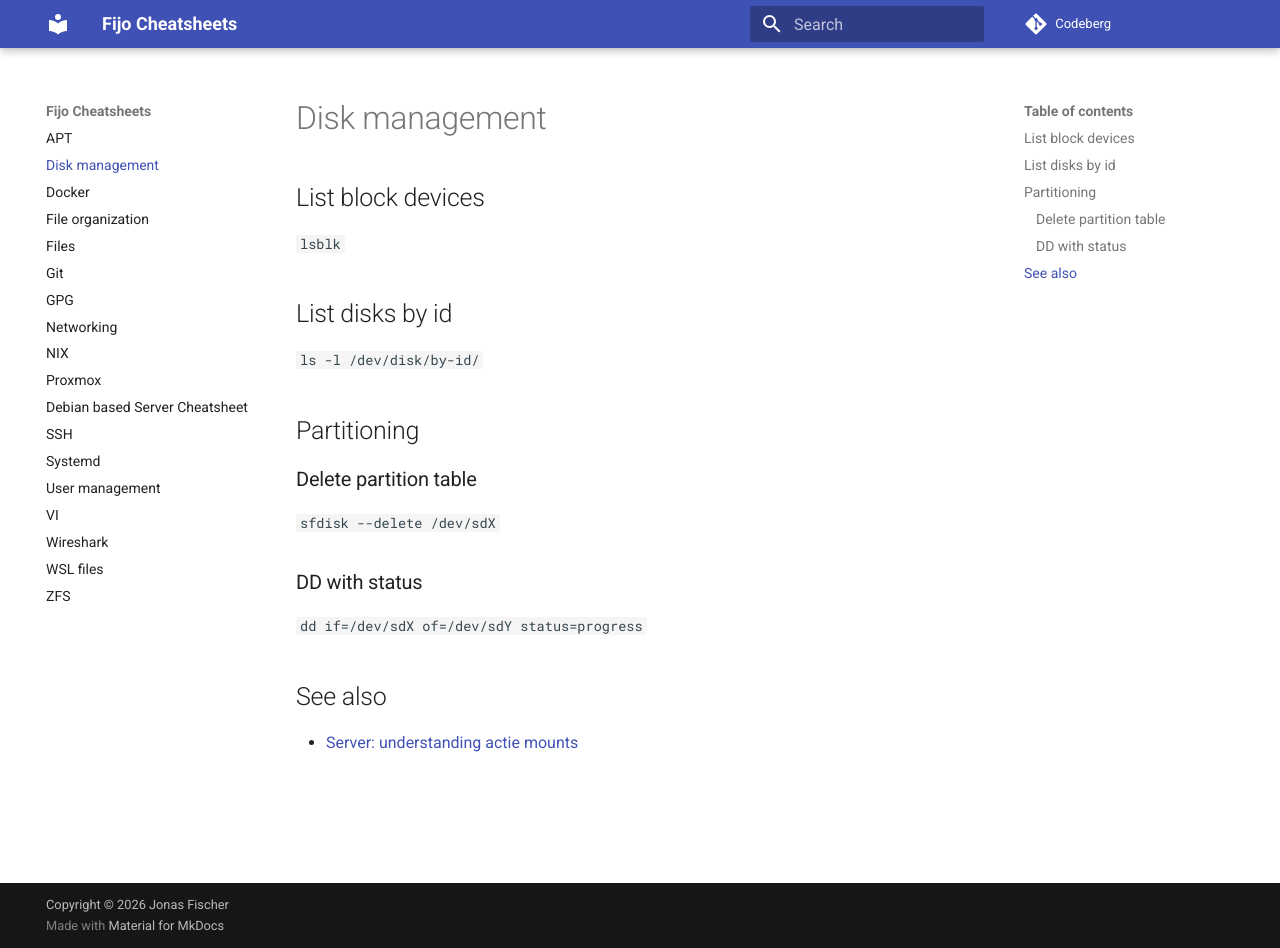
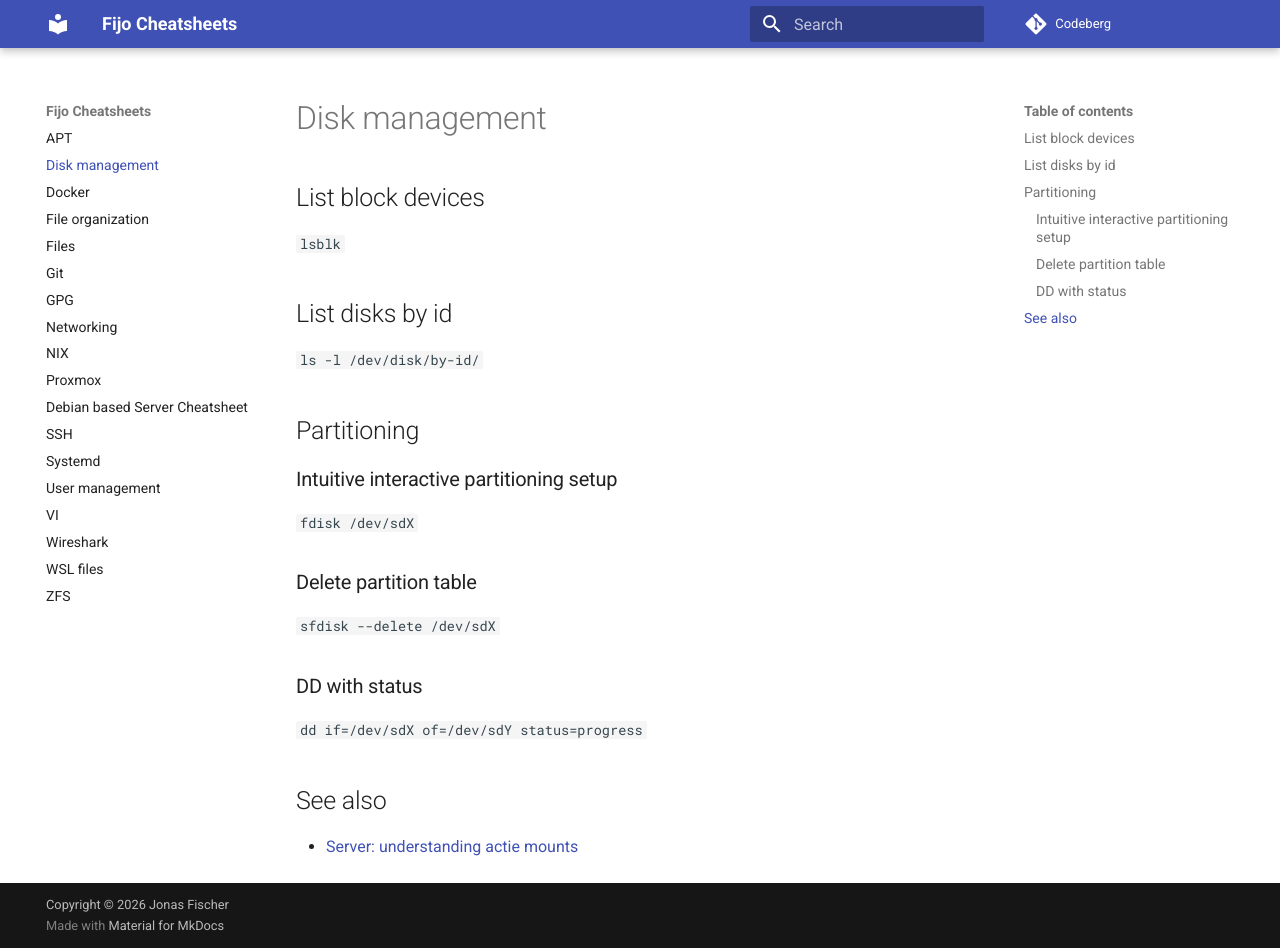
Before and after one commit to Fijo/cheat-mirror, an MkDocs documentation site: the page built from docs/disk-management.md, in a window 1280 px wide and 948 px high. Built offline with MkDocs 1.6.1 and Material for MkDocs 9.7.7, drawn with Linux system fonts in a browser that asks for light colours.

Commit message:
updated disk management

```diff
--- a/docs/disk-management.md
+++ b/docs/disk-management.md
@@ -8,6 +8,9 @@
 
 ## Partitioning
 
+### Intuitive interactive partitioning setup
+`fdisk /dev/sdX`
+
 ### Delete partition table
 `sfdisk --delete /dev/sdX`
 
```
